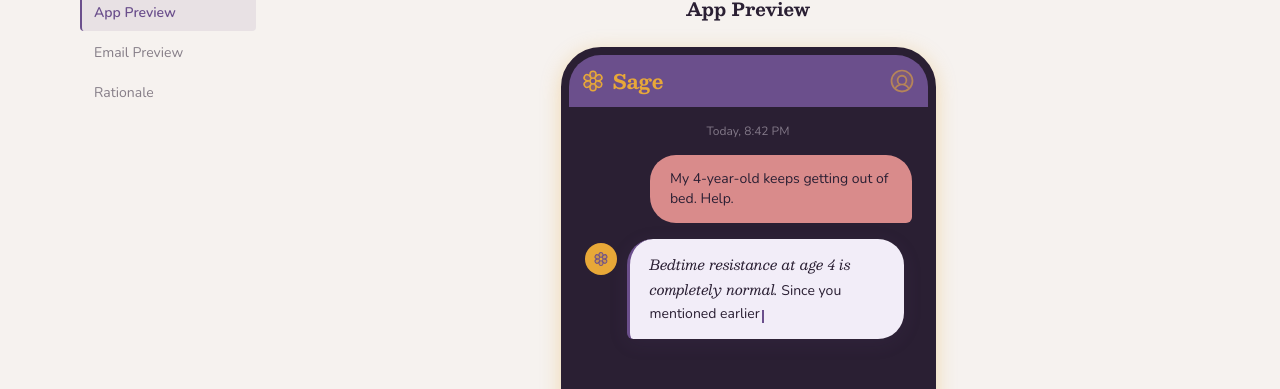
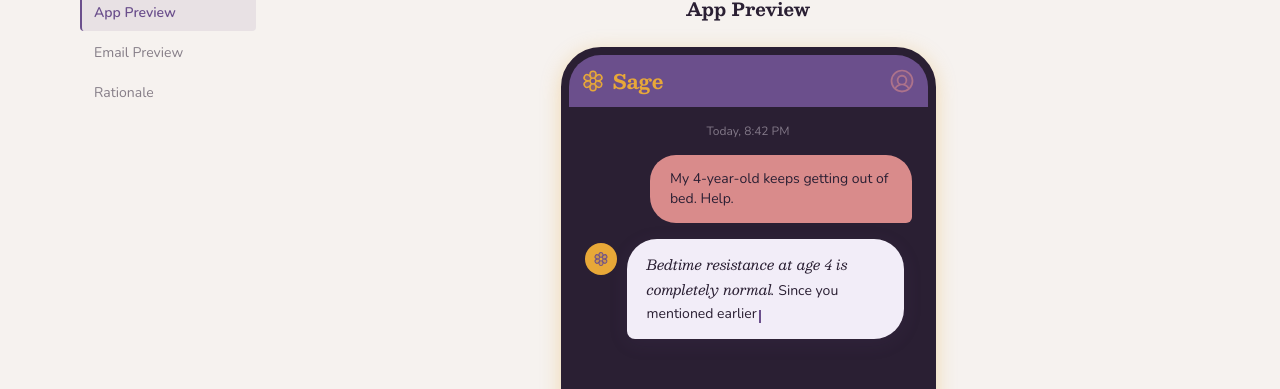
Before and after one commit to suprabho/sage-branding, a Next.js app: page / in a window 1280 px wide. Both pictures are taken after a click on the button "Dusk & Bloom". Shown: the part 124-513 px from the top of the page. Built offline with nearby package versions, Linux system fonts and the light colour scheme.

Commit message:
Dusk & Bloom: remove sage bubble border, rounder corners, dusty rose user icon
- Remove left border accent from AI chat bubble
- Increase bubble border-radius from 26px to 30px
- Change user icon color from amber to dusty rose (secondary)

https://claude.ai/code/session_01PbsYvnNg59827UWCjkcN3x

```diff
--- a/src/components/AppMockup.tsx
+++ b/src/components/AppMockup.tsx
@@ -83,7 +83,7 @@ export default function AppMockup() {
           <UserCircle
             size={28}
             weight={theme.iconStyle}
-            color={themeId === "dusk-bloom" ? "var(--color-accent)" : "var(--color-neutral-dark)"}
+            color={themeId === "dusk-bloom" ? "var(--color-secondary)" : "var(--color-neutral-dark)"}
             className="opacity-60"
           />
         </div>
@@ -247,8 +247,7 @@ function AiBubble({ themeId, visibleChars }: { themeId: string; visibleChars: nu
           background: "var(--color-sage-bubble)",
           color: "var(--color-neutral-dark)",
           fontFamily: "var(--font-body)",
-          borderRadius: "26px 26px 26px 6px",
-          borderLeft: "3px solid var(--color-primary)",
+          borderRadius: "30px 30px 30px 8px",
           boxShadow: "0 4px 20px rgba(107, 79, 140, 0.1)",
           minHeight: "2.5rem",
         }}
```
